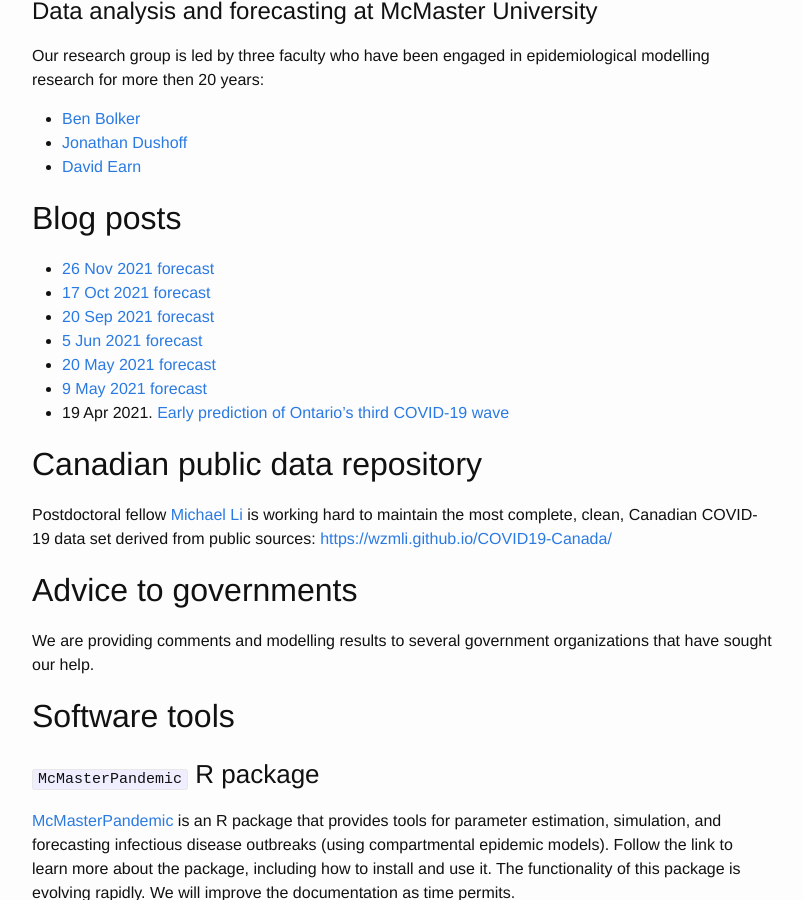
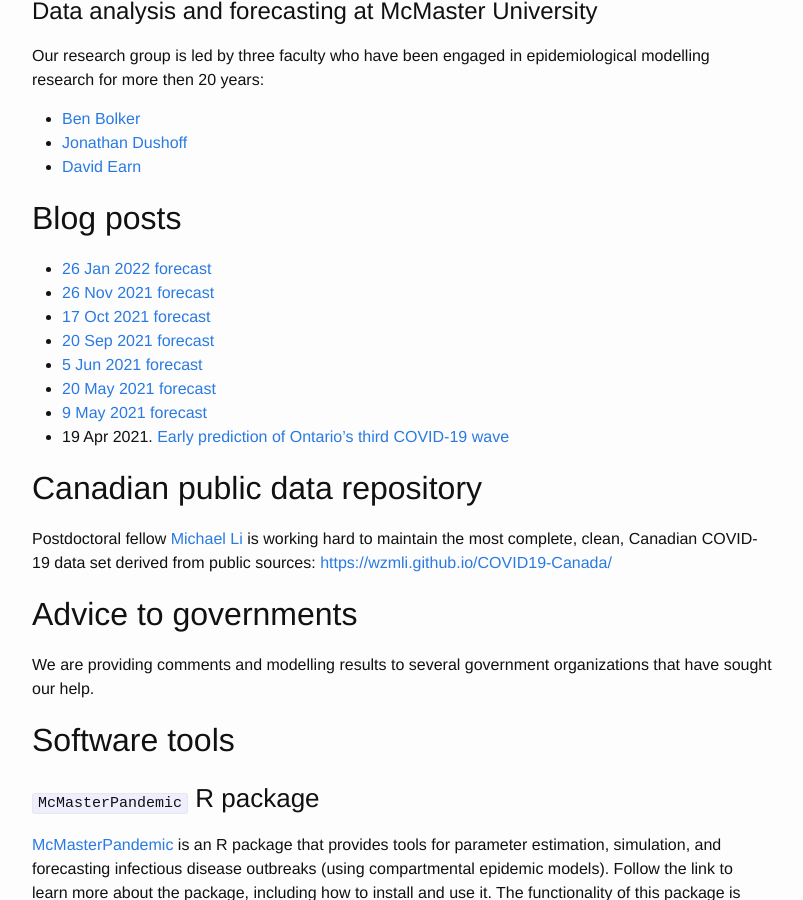
Before and after one commit to mac-theobio/mac-theobio.github.io, a Jekyll site: the page built from covid-19/index.md, in a window 1280 px wide and 900 px high, scrolled down 380 px. Shown: the whole window, without its empty margins (238-1041 px from the left). Built offline with Jekyll 4.4.1, drawn with Linux system fonts in a browser that asks for light colours.

Commit message:
link to 26 Jan 2022 forecast

```diff
--- a/covid-19/index.md
+++ b/covid-19/index.md
@@ -12,6 +12,8 @@
 
 ## Blog posts
 
+- [26 Jan 2022
+forecast](https://mac-theobio.github.io/forecasts/outputs/McMasterOntarioForecastsBlog2022-01-26)
 - [26 Nov 2021 forecast](https://mac-theobio.github.io/forecasts/outputs/McMasterOntarioForecastsBlog2021-11-26)
 - [17 Oct 2021 forecast](https://mac-theobio.github.io/forecasts/outputs/McMasterOntarioForecastsBlog2021-10-17)
 - [20 Sep 2021 forecast](https://mac-theobio.github.io/forecasts/outputs/McMasterOntarioForecastsBlog2021-09-20)
```
